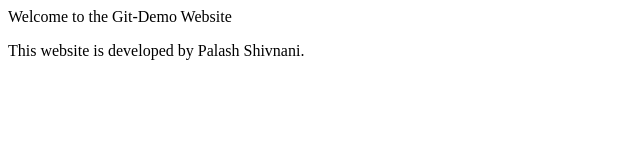
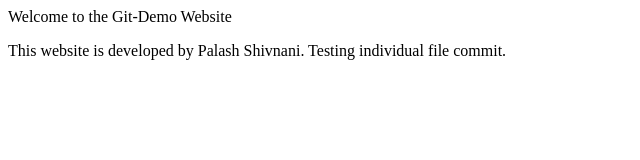
Before and after one commit to palxsh01/Git-Demo, a plain HTML site: page index.html in a window 1280 px wide. Shown: the whole page, without its empty margins (0-640 px from the left). Drawn offline with Linux system fonts and the light colour scheme.

Commit message:
Testing individual file commit

```diff
--- a/index.html
+++ b/index.html
@@ -3,4 +3,5 @@
 </header>
 <p>
     This website is developed by Palash Shivnani.
+    Testing individual file commit.
 </p>
```
